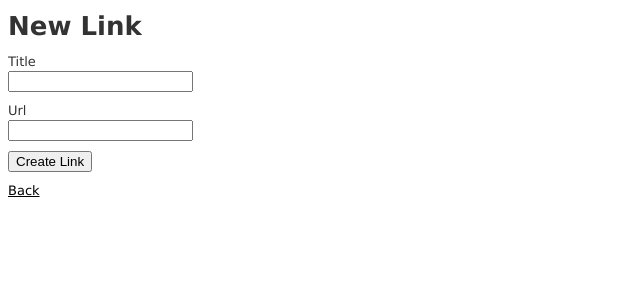
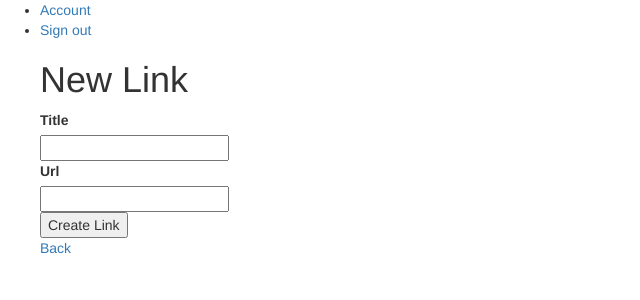
Before and after one commit to MengjueW/daily-kitten, a Rails app: page /links/new in a window 1280 px wide. Shown: the top 300 px of the page, without its empty margins (0-640 px from the left). Run offline with Rails 7, Linux system fonts and the light colour scheme; the visitor is signed in with stand-in values (Sample User, id 1); style sheets or scripts are compiled from the project's sources; some libraries are stand-ins or nearby versions.

Commit message:
Add bootstrap

```diff
--- a/app/app/assets/javascripts/application.js
+++ b/app/app/assets/javascripts/application.js
@@ -11,6 +11,7 @@
 // about supported directives.
 //
 //= require jquery
+//= require bootstrap-sprockets
 //= require jquery_ujs
 //= require turbolinks
 //= require_tree .
--- a/app/app/assets/stylesheets/application.css
+++ b/app/app/assets/stylesheets/application.css.scss
@@ -13,3 +13,6 @@
  *= require_tree .
  *= require_self
  */
+
+@import "bootstrap-sprockets";
+@import "bootstrap";
--- a/app/app/assets/stylesheets/scaffolds.scss
+++ /dev/null
@@ -1,73 +0,0 @@
-body {
-  background-color: #fff;
-  color: #333;
-  font-family: verdana, arial, helvetica, sans-serif;
-  font-size: 13px;
-  line-height: 18px;
-}
-
-p, ol, ul, td {
-  font-family: verdana, arial, helvetica, sans-serif;
-  font-size: 13px;
-  line-height: 18px;
-}
-
-pre {
-  background-color: #eee;
-  padding: 10px;
-  font-size: 11px;
-}
-
-a {
-  color: #000;
-
-  &:visited {
-    color: #666;
-  }
-
-  &:hover {
-    color: #fff;
-    background-color: #000;
-  }
-}
-
-div {
-  &.field, &.actions {
-    margin-bottom: 10px;
-  }
-}
-
-#notice {
-  color: green;
-}
-
-.field_with_errors {
-  padding: 2px;
-  background-color: red;
-  display: table;
-}
-
-#error_explanation {
-  width: 450px;
-  border: 2px solid red;
-  padding: 7px;
-  padding-bottom: 0;
-  margin-bottom: 20px;
-  background-color: #f0f0f0;
-
-  h2 {
-    text-align: left;
-    font-weight: bold;
-    padding: 5px 5px 5px 15px;
-    font-size: 12px;
-    margin: -7px;
-    margin-bottom: 0px;
-    background-color: #c00;
-    color: #fff;
-  }
-
-  ul li {
-    font-size: 12px;
-    list-style: square;
-  }
-}
--- a/app/app/controllers/links_controller.rb
+++ b/app/app/controllers/links_controller.rb
@@ -1,5 +1,6 @@
 class LinksController < ApplicationController
   before_action :set_link, only: [:show, :edit, :update, :destroy]
+  before_filter :authenticate_user!, except: [:index, :show]
 
   # GET /links
   # GET /links.json
--- a/app/app/views/layouts/application.html.erb
+++ b/app/app/views/layouts/application.html.erb
@@ -12,6 +12,17 @@
     <%= content_tag(:div, msg, class: "alert alert-info") %>
   <% end %>
 
+  <% if user_signed_in? %>
+    <ul>
+        <li><%= link_to "Account", edit_user_registration_path %></li>
+        <li><%= link_to "Sign out", destroy_user_session_path, :method => :delete %></li>
+    </ul>
+    <ul>
+  <% else %>
+      <li><%= link_to "Sign up", new_user_registration_path %></li>
+      <li><%= link_to "Sign in", new_user_session_path %></li>
+    </ul>
+  <% end %>
 <%= yield %>
 
 </body>
--- a/app/app/views/links/index.html.erb
+++ b/app/app/views/links/index.html.erb
@@ -17,8 +17,6 @@
         <td><%= link.title %></td>
         <td><%= link.url %></td>
         <td><%= link_to 'Show', link %></td>
-        <td><%= link_to 'Edit', edit_link_path(link) %></td>
-        <td><%= link_to 'Destroy', link, method: :delete, data: { confirm: 'Are you sure?' } %></td>
       </tr>
     <% end %>
   </tbody>
```
Also changed, not shown: app/Gemfile, app/Gemfile.lock.
